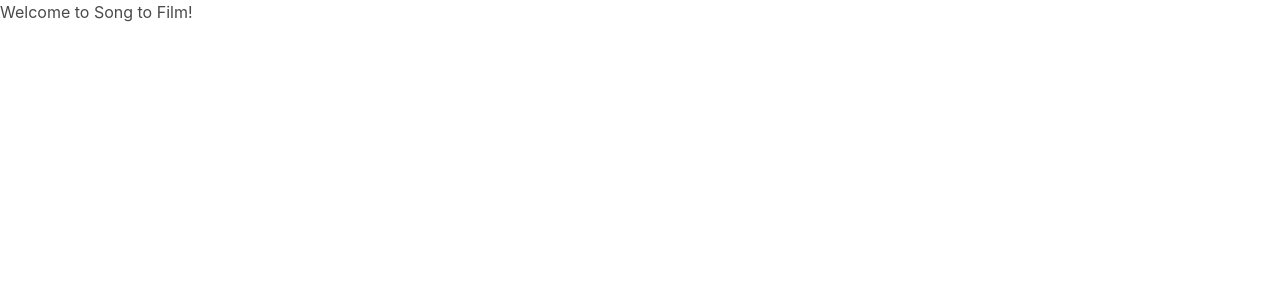
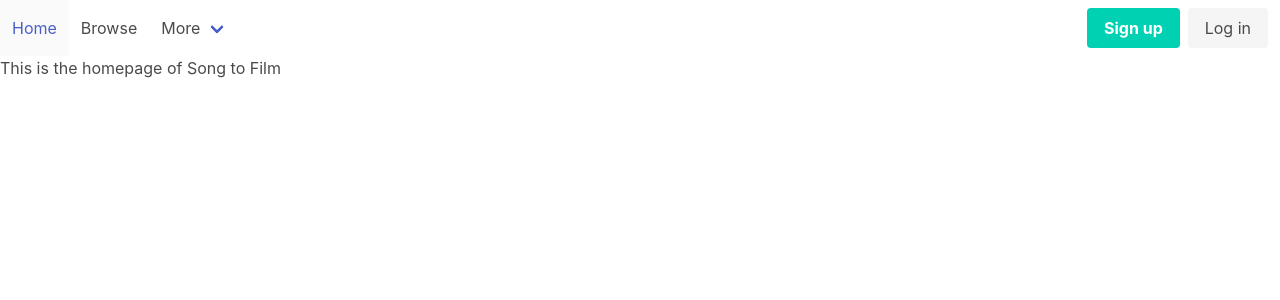
Before and after one commit to jdeering94/ga-project-4-frontend, a React app: page / in a window 1280 px wide. Shown: the top 300 px of the page. Built offline with nearby package versions, Linux system fonts and the light colour scheme.

Commit message:
added navbar template

```diff
--- a/src/components/App.js
+++ b/src/components/App.js
@@ -1,13 +1,15 @@
 import React from 'react';
 import { BrowserRouter, Routes, Route } from 'react-router-dom';
+import Home from './Home';
+import Navbar from './Navbar';
 
 import '../styles/style.scss';
 
 const App = () => (
   <BrowserRouter>
-    {/* <Navbar /> */}
+    <Navbar />
     <Routes>
-      <Route path="/" element={<h1>Welcome to Song to Film!</h1>} />
+      <Route path="/" element={<Home />} />
     </Routes>
   </BrowserRouter>
 );
--- /dev/null
+++ b/src/components/Home.js
@@ -0,0 +1,6 @@
+import React from 'react';
+const Home = () => {
+  return <h1>This is the homepage of Song to Film</h1>;
+};
+
+export default Home;
--- /dev/null
+++ b/src/components/Navbar.js
@@ -0,0 +1,61 @@
+import React from 'react';
+import { Link } from 'react-router-dom';
+
+const Navbar = () => {
+  return (
+    <nav className="navbar" role="navigation" aria-label="main navigation">
+      <div className="navbar-brand">
+        <a
+          role="button"
+          className="navbar-burger"
+          aria-label="menu"
+          aria-expanded="false"
+          data-target="navbarBasicExample"
+        >
+          <span aria-hidden="true"></span>
+          <span aria-hidden="true"></span>
+          <span aria-hidden="true"></span>
+        </a>
+      </div>
+
+      <div id="navbarBasicExample" className="navbar-menu">
+        <div className="navbar-start">
+          <Link to="/" className="navbar-item">
+            Home
+          </Link>
+
+          <Link to="/browse" className="navbar-item">
+            Browse
+          </Link>
+
+          <div className="navbar-item has-dropdown is-hoverable">
+            <a className="navbar-link">More</a>
+
+            <div className="navbar-dropdown">
+              <Link to="/about" className="navbar-item">
+                About
+              </Link>
+              <a className="navbar-item">Jobs</a>
+              <a className="navbar-item">Contact</a>
+              <hr className="navbar-divider" />
+              <a className="navbar-item">Report an issue</a>
+            </div>
+          </div>
+        </div>
+
+        <div className="navbar-end">
+          <div className="navbar-item">
+            <div className="buttons">
+              <a className="button is-primary">
+                <strong>Sign up</strong>
+              </a>
+              <a className="button is-light">Log in</a>
+            </div>
+          </div>
+        </div>
+      </div>
+    </nav>
+  );
+};
+
+export default Navbar;
```
